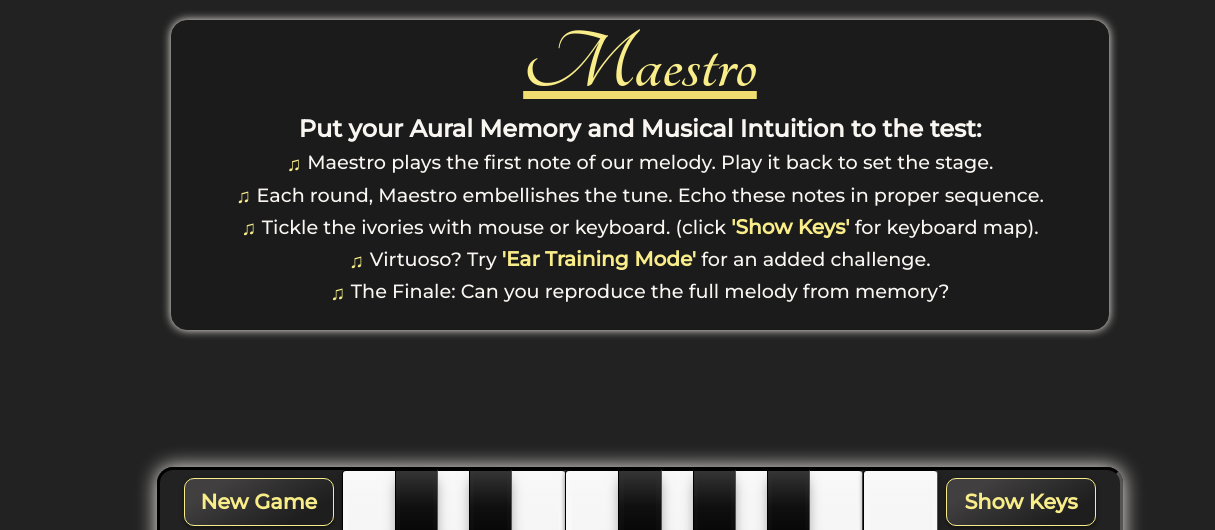
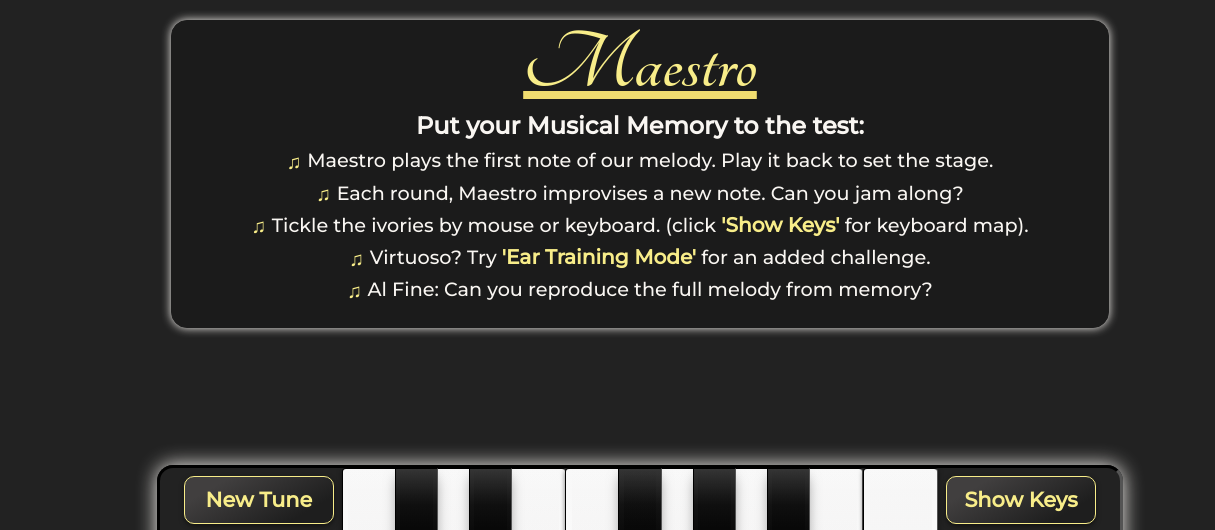
Before and after one commit to LetsGitFunky/Maestro.js, a website built with webpack: page index.html in a window 1280 px wide. Shown: the top 530 px of the page, 0-1215 px from the left. Built offline with nearby package versions, Linux system fonts and the light colour scheme; files whose address does not match are found by name.

Commit message:
reworded instructions.

```diff
--- a/index.html
+++ b/index.html
@@ -25,14 +25,14 @@
     <div class="top-section">
       <section id="instructions">
         <h2>Maestro</h2>
-        <p>Put your Aural Memory and Musical Intuition to the test:</p>
+        <p>Put your Musical Memory to the test:</p>
         <ul>
           <li>Maestro plays the first note of our melody. Play it back to set the stage.</li>
-          <li>Each round, Maestro embellishes the tune. Echo these notes in proper sequence.</li>
-          <li>Tickle the ivories with mouse or keyboard. (click <strong>'Show Keys'</strong> for keyboard map).</li>
+          <li>Each round, Maestro improvises a new note. Can you jam along?</li>
+          <li>Tickle the ivories by mouse or keyboard. (click <strong>'Show Keys'</strong> for keyboard map).</li>
           <!-- <li>Wanna jam? Enable <strong>'Practice Mode'</strong>.</li> -->
           <li>Virtuoso? Try <strong>'Ear Training Mode'</strong> for an added challenge.</li>
-          <li>The Finale: Can you reproduce the full melody from memory?</li>
+          <li>Al Fine: Can you reproduce the full melody from memory?</li>
         </ul>
       </section>
 
@@ -69,7 +69,7 @@
     <div id="piano">
 
       <div class="button-column">
-        <button id="new-game" class="piano-button">New Game</button>
+        <button id="new-game" class="piano-button">New Tune</button>
         <button id="ear-training" class="piano-button">Ear Training</button>
       </div>
 
--- a/src/styles/main.scss
+++ b/src/styles/main.scss
@@ -81,7 +81,7 @@ h2 {
 #instructions p {
     font-weight: bold;
     font-size: 24px;
-    padding: 3px;
+    padding-bottom: 4px;
 }
 
 #instructions strong {
@@ -175,6 +175,11 @@ h2 {
     flex-direction: column;
 }
 
+@keyframes glow {
+    0% { box-shadow: 0 0 5px rgb(248, 237, 137), 0 0 10px rgb(248, 237, 137), 0 0 15px rgb(248, 237, 137), 0 0 20px rgb(248, 237, 137); }
+    100% { box-shadow: 0 0 10px rgb(248, 237, 137), 0 0 20px rgb(248, 237, 137), 0 0 30px rgb(248, 237, 137), 0 0 40px rgb(248, 237, 137); }
+}
+
 .note-count {
     display: block;
     background-image: url("../assets/images/ebony.jpg");
@@ -192,11 +197,6 @@ h2 {
     width: 80%;
     height: 24px;
     cursor: default;
-}
-
-@keyframes glow {
-    0% { box-shadow: 0 0 5px rgb(248, 237, 137), 0 0 10px rgb(248, 237, 137), 0 0 15px rgb(248, 237, 137), 0 0 20px rgb(248, 237, 137); }
-    100% { box-shadow: 0 0 10px rgb(248, 237, 137), 0 0 20px rgb(248, 237, 137), 0 0 30px rgb(248, 237, 137), 0 0 40px rgb(248, 237, 137); }
 }
 
 .note-count-glow {
```
Also changed, not shown: dist/main.css, 1 other file.
